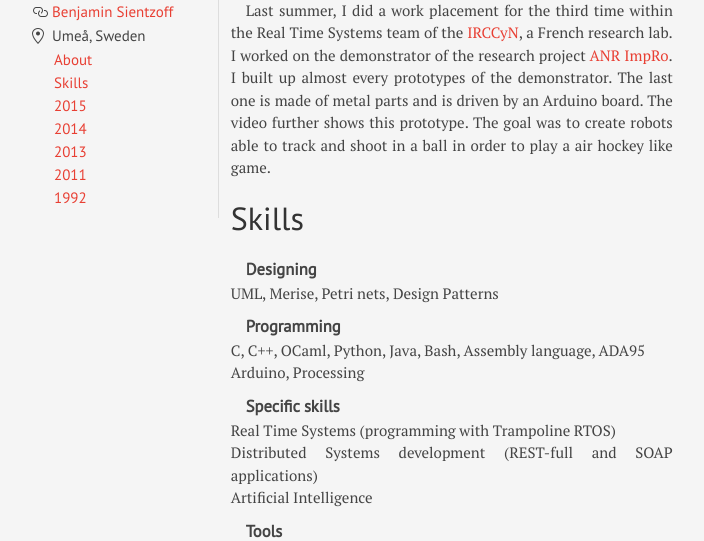
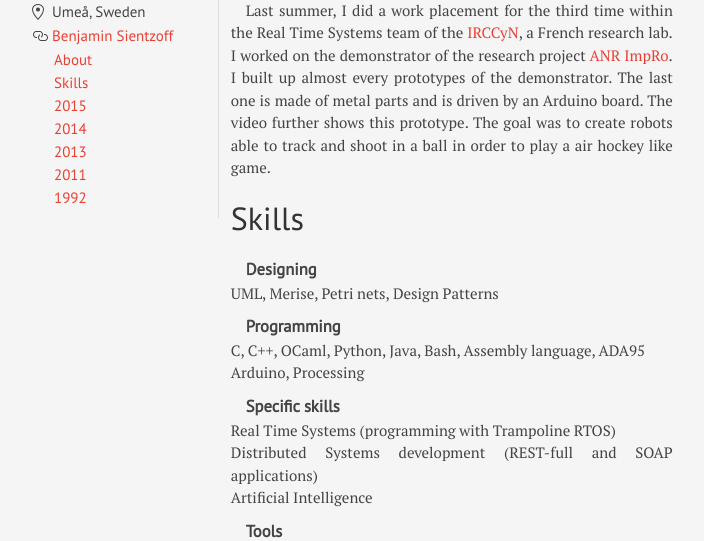
Before and after one commit to blasterbug/blasterbug.github.io, a Jekyll site: the page built from curriculum.md, in a window 1280 px wide and 900 px high, cut to the strip 359-900 px from the top of the window. Shown: the whole strip, without its empty margins (286-990 px from the left). Built offline with Jekyll 4.4.1, drawn with Linux system fonts in a browser that asks for light colours; some web fonts are replaced.

Commit message:
order of items

```diff
--- a/curriculum.md
+++ b/curriculum.md
@@ -10,13 +10,13 @@ about: true
   <img class="avatar" src="https://avatars0.githubusercontent.com/u/891025?s=320" alt="" title="" />
 
   <ul>
+    <li><span class="octicon octicon-location"></span> Umeå, Sweden</li>
     <li>
       <span class="octicon octicon-link"></span>
       <a href="http://www.github.com/blasterbug" title="My profil on GitHub">
         Benjamin Sientzoff
       </a>
     </li>
-    <li><span class="octicon octicon-location"></span> Umeå, Sweden</li>
   </ul>
 
   <ul id="menu">
```
